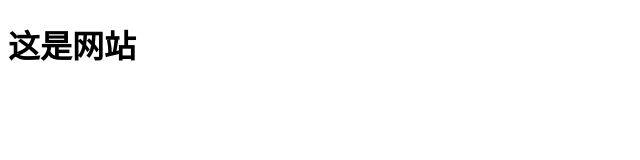
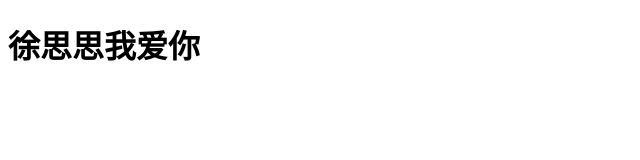
Before and after one commit to 916804149/916804149.github.io, a plain HTML site: page index.html in a window 1280 px wide. Shown: the whole page, without its empty margins (0-640 px from the left). Drawn offline with Linux system fonts and the light colour scheme.

Commit message:
Update index.html

```diff
--- a/index.html
+++ b/index.html
@@ -7,6 +7,6 @@
     <title>Document</title>
   </head>
   <body>
-    <h1>这是网站</h1>
+    <h1>徐思思我爱你</h1>
   </body>
 </html>
```
